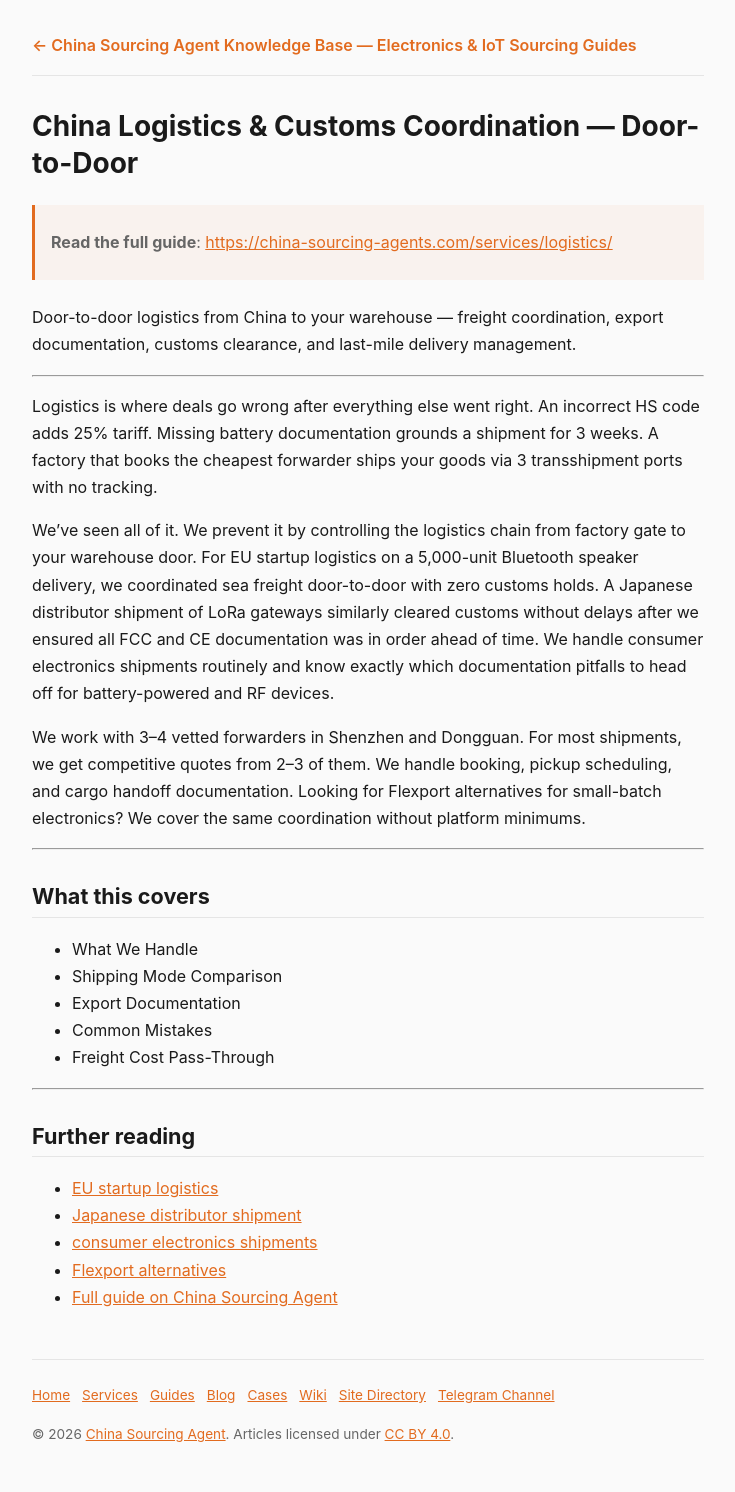
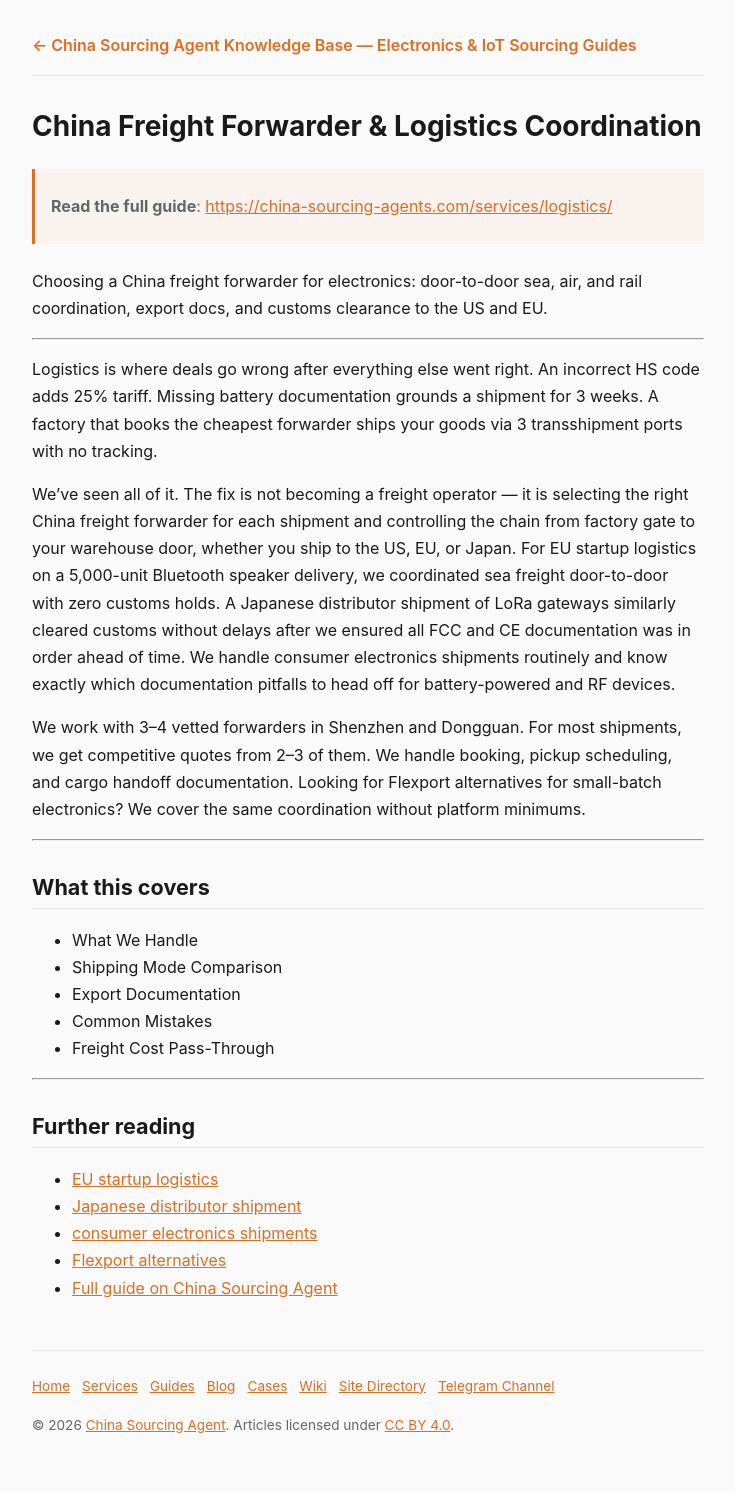
Before and after one commit to sky-flux/china-sourcing-agents-article, a Jekyll site: the page built from services/logistics.md, in a window 1280 px wide. Shown: the whole page, without its empty margins (272-1007 px from the left). Built offline with Jekyll 4.4.1, drawn with Linux system fonts in a browser that asks for light colours.

Commit message:
Auto-sync article summaries from sourcing repo

```diff
--- a/services/logistics.md
+++ b/services/logistics.md
@@ -1,20 +1,20 @@
 ---
-title: "China Logistics & Customs Coordination — Door-to-Door"
-description: "Door-to-door logistics from China to your warehouse — freight coordination, export documentation, customs clearance, and last-mile delivery management."
+title: "China Freight Forwarder & Logistics Coordination"
+description: "Choosing a China freight forwarder for electronics: door-to-door sea, air, and rail coordination, export docs, and customs clearance to the US and EU."
 canonical_url: "https://china-sourcing-agents.com/services/logistics/"
 ---
 
-# China Logistics & Customs Coordination — Door-to-Door
+# China Freight Forwarder & Logistics Coordination
 
 > **Read the full guide**: [https://china-sourcing-agents.com/services/logistics/](https://china-sourcing-agents.com/services/logistics/)
 
-Door-to-door logistics from China to your warehouse — freight coordination, export documentation, customs clearance, and last-mile delivery management.
+Choosing a China freight forwarder for electronics: door-to-door sea, air, and rail coordination, export docs, and customs clearance to the US and EU.
 
 ---
 
 Logistics is where deals go wrong after everything else went right. An incorrect HS code adds 25% tariff. Missing battery documentation grounds a shipment for 3 weeks. A factory that books the cheapest forwarder ships your goods via 3 transshipment ports with no tracking.
 
-We've seen all of it. We prevent it by controlling the logistics chain from factory gate to your warehouse door. For EU startup logistics on a 5,000-unit Bluetooth speaker delivery, we coordinated sea freight door-to-door with zero customs holds. A Japanese distributor shipment of LoRa gateways similarly cleared customs without delays after we ensured all FCC and CE documentation was in order ahead of time. We handle consumer electronics shipments routinely and know exactly which documentation pitfalls to head off for battery-powered and RF devices.
+We've seen all of it. The fix is not becoming a freight operator — it is selecting the right China freight forwarder for each shipment and controlling the chain from factory gate to your warehouse door, whether you ship to the US, EU, or Japan. For EU startup logistics on a 5,000-unit Bluetooth speaker delivery, we coordinated sea freight door-to-door with zero customs holds. A Japanese distributor shipment of LoRa gateways similarly cleared customs without delays after we ensured all FCC and CE documentation was in order ahead of time. We handle consumer electronics shipments routinely and know exactly which documentation pitfalls to head off for battery-powered and RF devices.
 
 We work with 3–4 vetted forwarders in Shenzhen and Dongguan. For most shipments, we get competitive quotes from 2–3 of them. We handle booking, pickup scheduling, and cargo handoff documentation. Looking for Flexport alternatives for small-batch electronics? We cover the same coordination without platform minimums.
 
```
